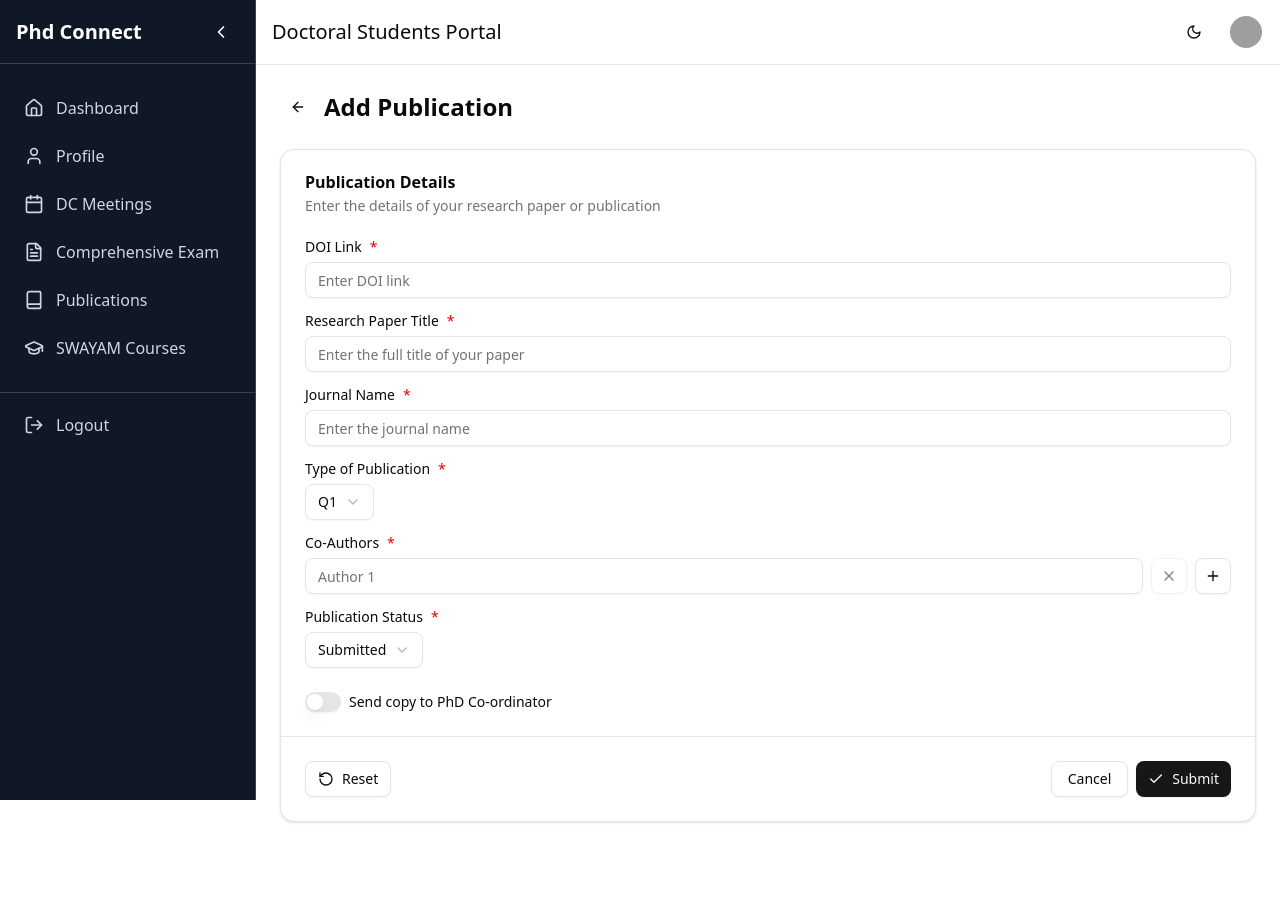
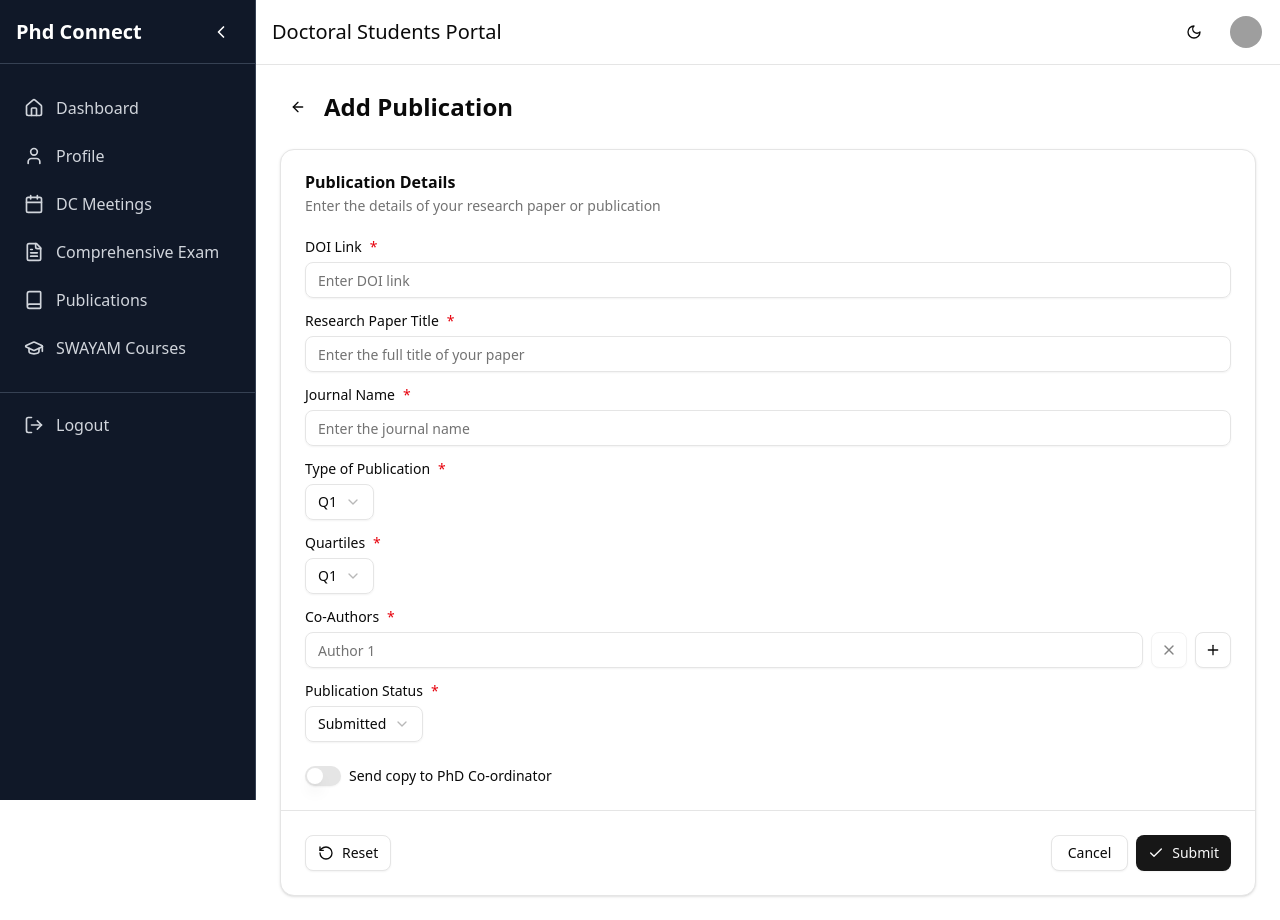
Before and after one commit to Maakhish/selab, a React (Vite) app in the folder heii/heii/hi/: page /addpublication in a window 1280 px wide. Before the commit the page ends 846 px from the top, so only its background shows below. Built offline with nearby package versions, Linux system fonts and the light colour scheme; no server answers; grey boxes are pictures that could not be loaded.

Commit message:
profile page bug fixed

```diff
--- a/heii/heii/hi/src/Pages/student/AddPublication.jsx
+++ b/heii/heii/hi/src/Pages/student/AddPublication.jsx
@@ -228,6 +228,23 @@ const AddPublication = () => {
                     <SelectContent>
                       <SelectItem value="Q1">Q1</SelectItem>
                       <SelectItem value="Q2">Q2</SelectItem>
+                    </SelectContent>
+                  </Select>
+                </div>
+                <div className="space-y-2">
+                  <Label htmlFor="publicationType" className="font-medium">
+                    Quartiles <span className="text-destructive">*</span>
+                  </Label>
+                  <Select
+                    value={formData.publicationType}
+                    onValueChange={(value) => handleSelectChange('publicationType', value)}
+                  >
+                    <SelectTrigger>
+                      <SelectValue placeholder="Select publication type" />
+                    </SelectTrigger>
+                    <SelectContent>
+                      <SelectItem value="Q1">Q1</SelectItem>
+                      <SelectItem value="Q2">Q2</SelectItem>
                       <SelectItem value="Q3">Q3</SelectItem>
                       <SelectItem value="Q4">Q4</SelectItem>
                     </SelectContent>
--- a/heii/heii/hi/src/Pages/student/index.jsx
+++ b/heii/heii/hi/src/Pages/student/index.jsx
@@ -152,7 +152,7 @@ const Index = () => {
                     <input
                       type="text"
                       placeholder="Enter your ORCID"
-                      className="border border-gray-300 rounded-md p-2 w-full focus:outline-none focus:ring-2 focus:ring-blue-500 focus:border-blue-500"
+                      className="border border-gray-300 rounded-md p-2 w-full focus:outline-none focus:ring-2 focus:ring-black-500 focus:border-black-500"
                       value={orcidInput}
                       onChange={(e) => setOrcidInput(e.target.value)}
                     />
@@ -163,7 +163,7 @@ const Index = () => {
                     <label className="block text-sm mb-1">Research Area:</label>
                     <textarea
                       placeholder="Enter your Research Area"
-                      className="border border-gray-300 rounded-md p-2 w-full focus:outline-none focus:ring-2 focus:ring-blue-500 focus:border-blue-500"
+                      className="border border-gray-300 rounded-md p-2 w-full focus:outline-none focus:ring-2 focus:ring-black-500 focus:border-black-500"
                       value={researchInput}
                       onChange={(e) => setResearchInput(e.target.value)}
                     />
--- a/heii/heii/hi/src/components/Student/Profile/StudentInfoCard.jsx
+++ b/heii/heii/hi/src/components/Student/Profile/StudentInfoCard.jsx
@@ -108,7 +108,7 @@ const StudentInfoCard = ({ studentData, onUpdate }) => {
             <div>
               <label className="text-sm font-medium text-muted-foreground">Admission Scheme</label>
               <Input
-                value={editableData.admissionScheme}
+                value={studentData.admissionScheme}
                 readOnly
                 className="bg-muted/30"
               />
```
